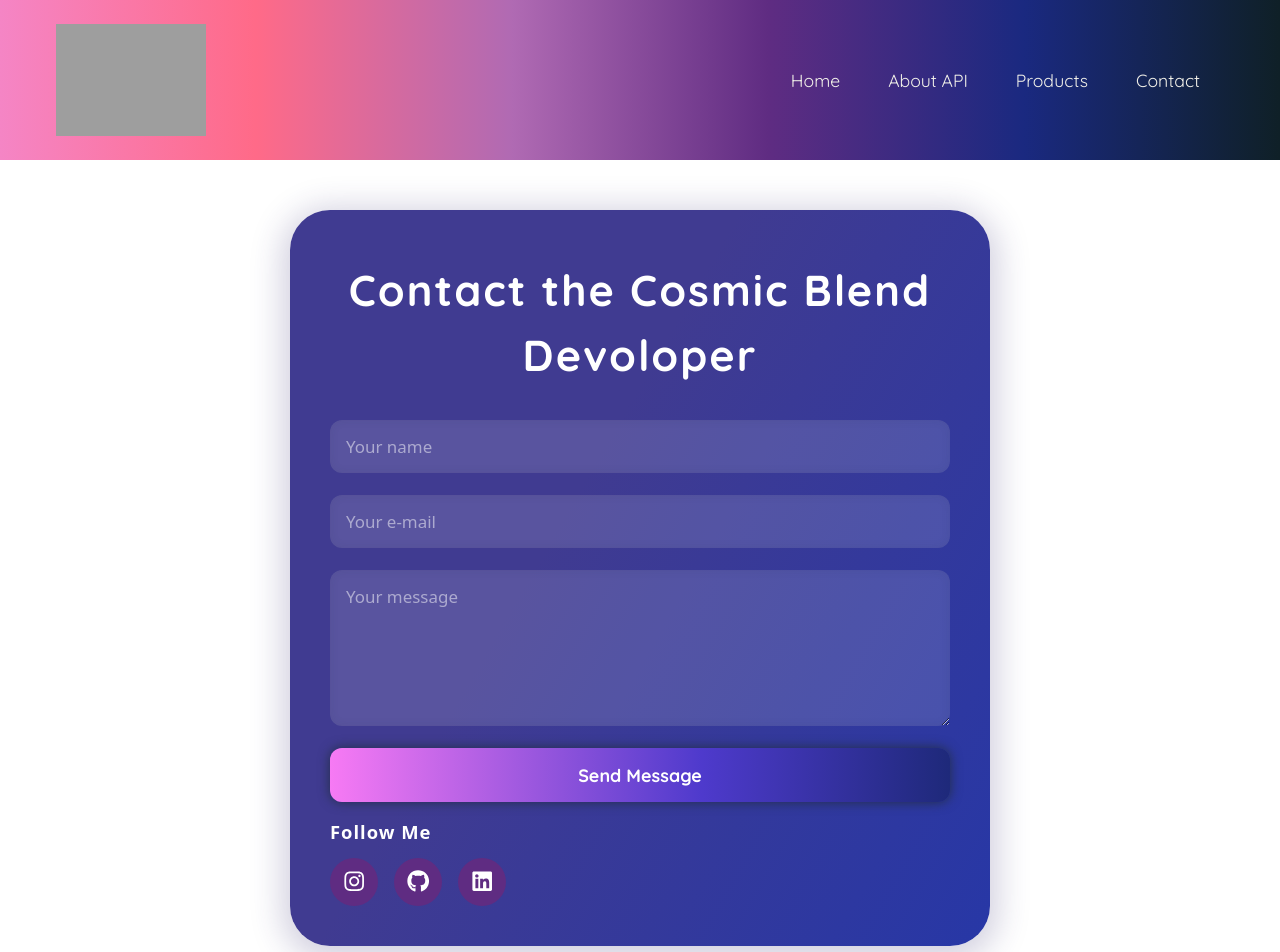
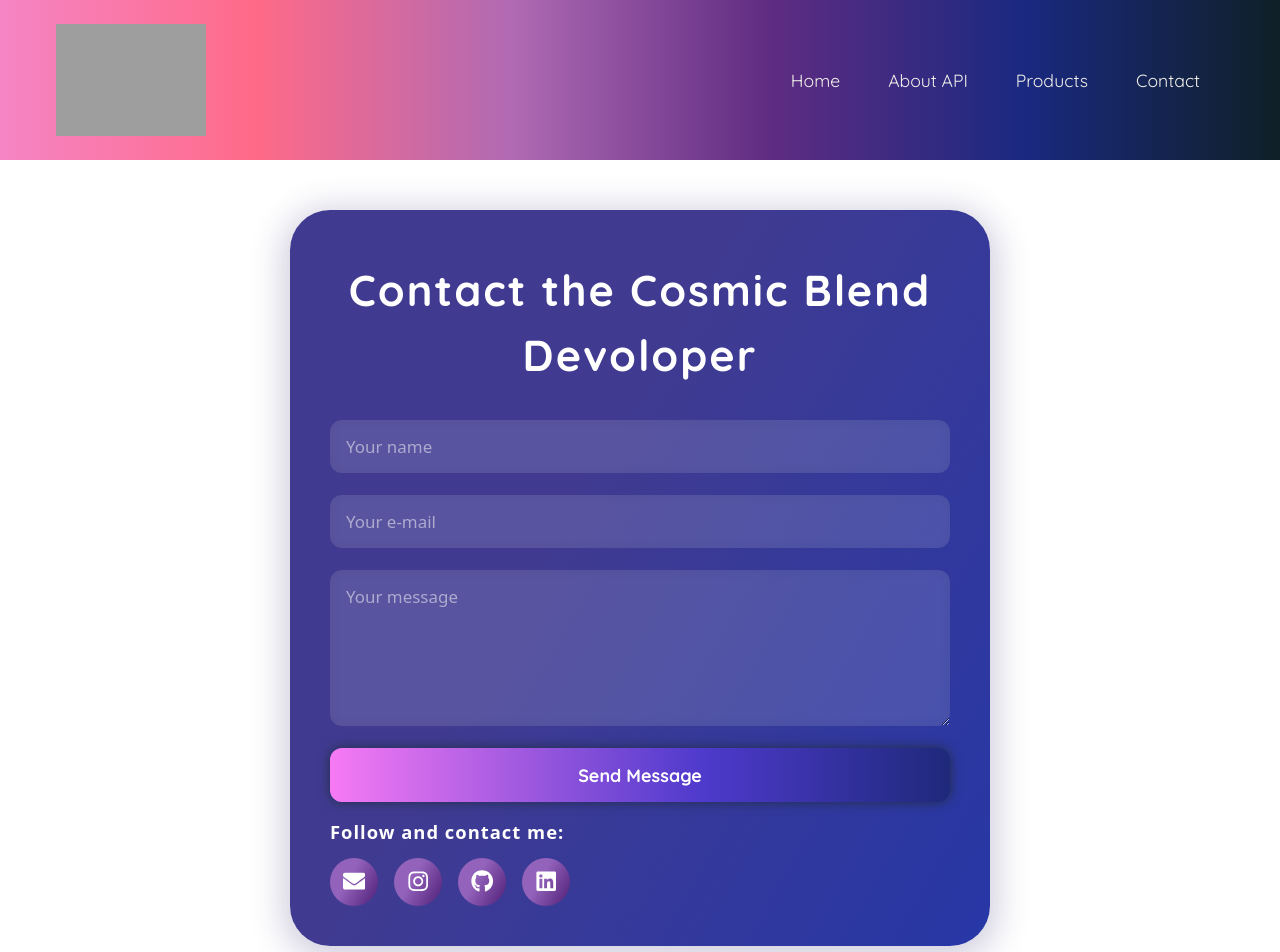
Before and after one commit to isab5/cosmic-blend, a Next.js app: page /contact in a window 1280 px wide. Shown: the top 952 px of the page. Built offline with nearby package versions, Linux system fonts and the light colour scheme; grey boxes are pictures that could not be loaded.

Commit message:
refacotr: contact changes

```diff
--- a/src/app/contact/contact.module.css
+++ b/src/app/contact/contact.module.css
@@ -106,7 +106,7 @@
 }
 
 .socials a {
-    background-color: #5f2c82;
+    background: linear-gradient(120deg, #9363bb 40%, #4e1d75 100%);
     border-radius: 50%;
     width: 3rem;
     height: 3rem;
@@ -119,6 +119,6 @@
 }
 
 .socials a:hover {
-    background-color: #b06ab3;
+    background: linear-gradient(120deg, #4e1d75 40%, #9363bb 100%);
     color: #fff;
 }
--- a/src/app/contact/page.jsx
+++ b/src/app/contact/page.jsx
@@ -1,7 +1,9 @@
 "use client";
 import styles from './contact.module.css';
 import { useState } from 'react';
-import { FaInstagram, FaGithub, FaLinkedin } from "react-icons/fa";
+import { FaInstagram, FaGithub, FaLinkedin, FaEnvelope } from "react-icons/fa";
+import { toast } from 'react-toastify';
+import "react-toastify/dist/ReactToastify.css";
 
 export default function Contact() {
     const [form, setForm] = useState({ name: '', email: '', message: '' });
@@ -12,8 +14,8 @@ export default function Contact() {
 
     function handleSubmit(e) {
         e.preventDefault();
-        alert(
-            `Message sent!\nName: ${form.name}\nEmail: ${form.email}\nMessage: ${form.message}`
+        toast.success(
+            `Message sent!`
         );
         setForm({ name: '', email: '', message: '' });
     }
@@ -53,8 +55,11 @@ export default function Contact() {
                     <button className={styles.button} type="submit">Send Message</button>
                 </form>
                 <div className={styles.section}>
-                    <h4 className={styles.sectionTitle}>Follow Me</h4>
+                    <h4 className={styles.sectionTitle}>Follow and contact me:</h4>
                     <div className={styles.socials}>
+                        <a href="mailto:isabella.b.rosa6@aluno.senai.br" aria-label="E-mail">
+                            <FaEnvelope />
+                        </a>
                         <a href="https://www.instagram.com/isaj333j6?igsh=MWMxd2Q5OGdvOGJiNg==" target="_blank" rel="noopener" aria-label="Instagram"><FaInstagram /></a>
                         <a href="https://github.com/isab5" target="_blank" rel="noopener" aria-label="GitHub"><FaGithub /></a>
                         <a href="https://www.linkedin.com/in/isabella-borin-792b222b1?utm_source=share&utm_campaign=share_via&utm_content=profile&utm_medium=android_app" target="_blank" rel="noopener" aria-label="LinkedIn"><FaLinkedin /></a>
```
